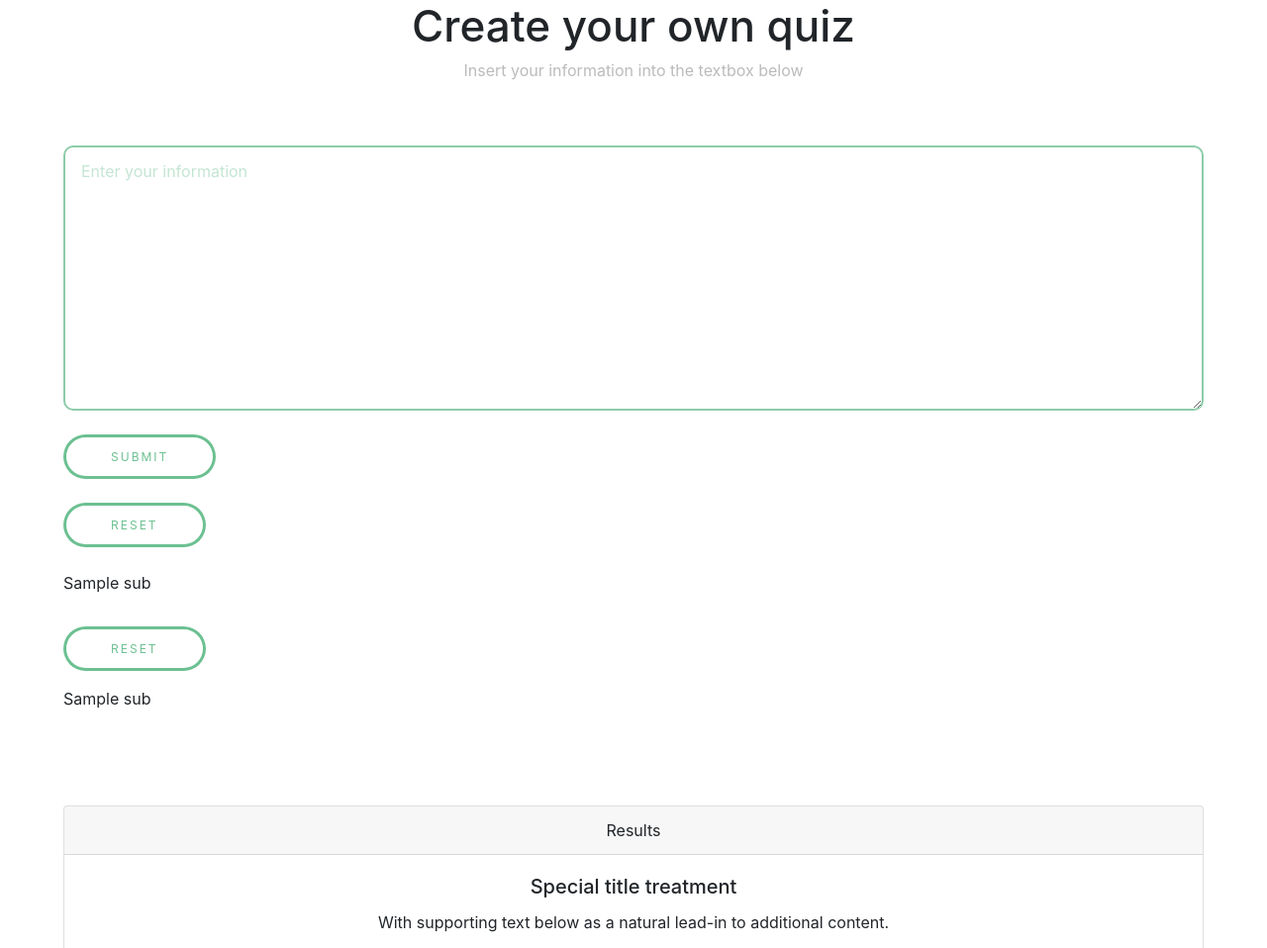
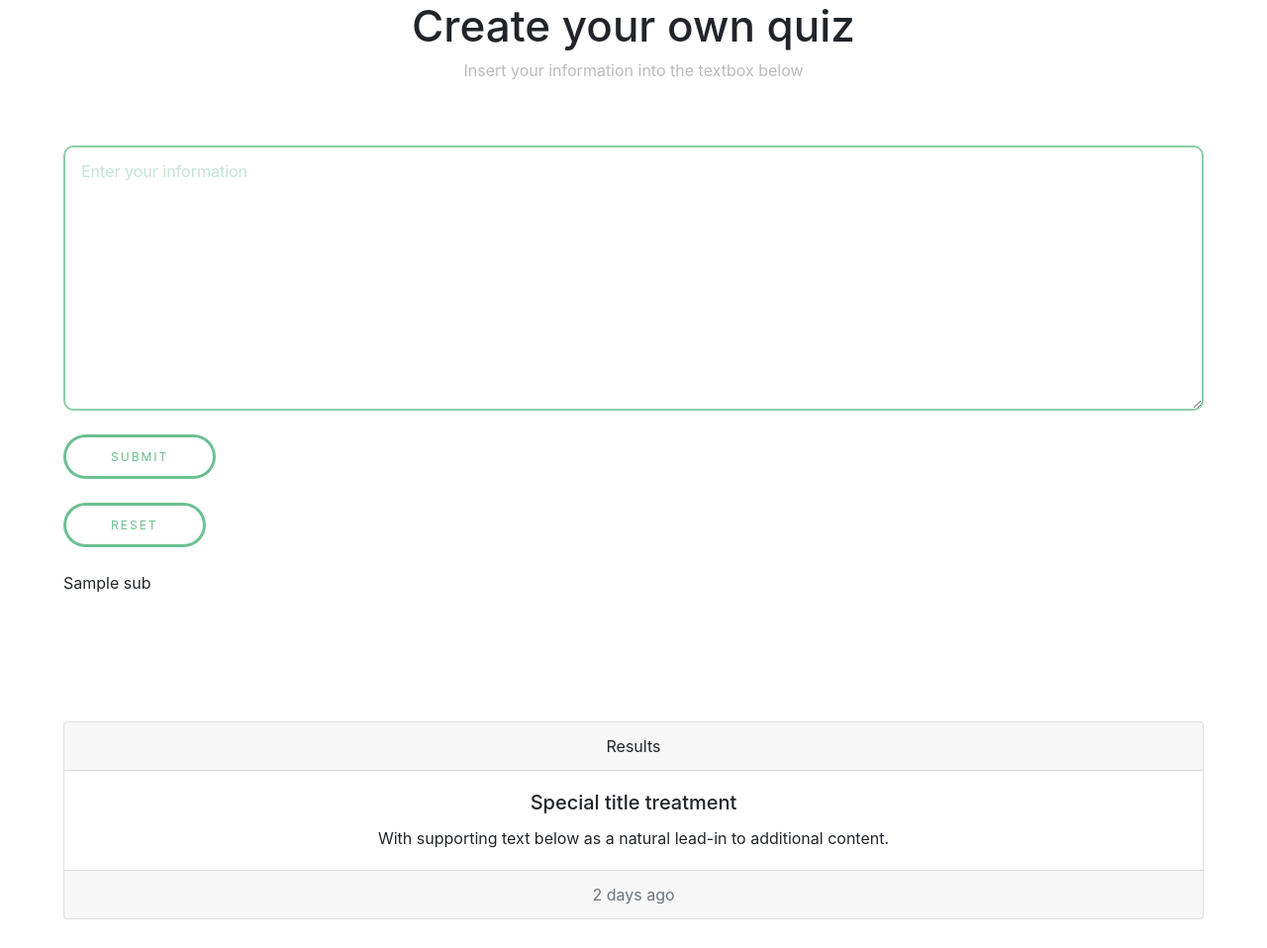
Before and after one commit to nshdesai/Amax, a Flask app: template templates/create.html in a window 1280 px wide. Shown: the part 140-1098 px from the top of the page at 99% size. Run offline with Flask 2, Linux system fonts and the light colour scheme; the template is opened without the code that fills it: most values are stand-ins (such as "Sample title", 1, 10 or a date in 2020); some libraries are stand-ins or nearby versions.

Commit message:
Updating highlighting and resolving a merge conflict

```diff
--- a/app.py
+++ b/app.py
@@ -18,6 +18,12 @@
         return render_template('create.html', sub=False)
 
 def highlight_paragraph(body, keywords):
+    # eliminate subsets first
+    for a in keywords:
+        for b in keywords:
+            if a != b and b in a:
+                del keywords[b]
+
     for word in keywords:
         body = body.replace(word, "<span style = \"color:green\">" + word + "<\\span>")
 
--- a/templates/create.html
+++ b/templates/create.html
@@ -53,14 +53,6 @@
 							{% endif %}
 						</div>
 					</form>
-						<div class="12u$">
-							<ul class="actions">
-								<li><input type="reset" value="Reset"/></li>
-							</ul>
-						</div>
-						{% if sub %}
-						{{sub}}
-						{% endif %}
 					</div>
 				</div>
 			</section>
```
